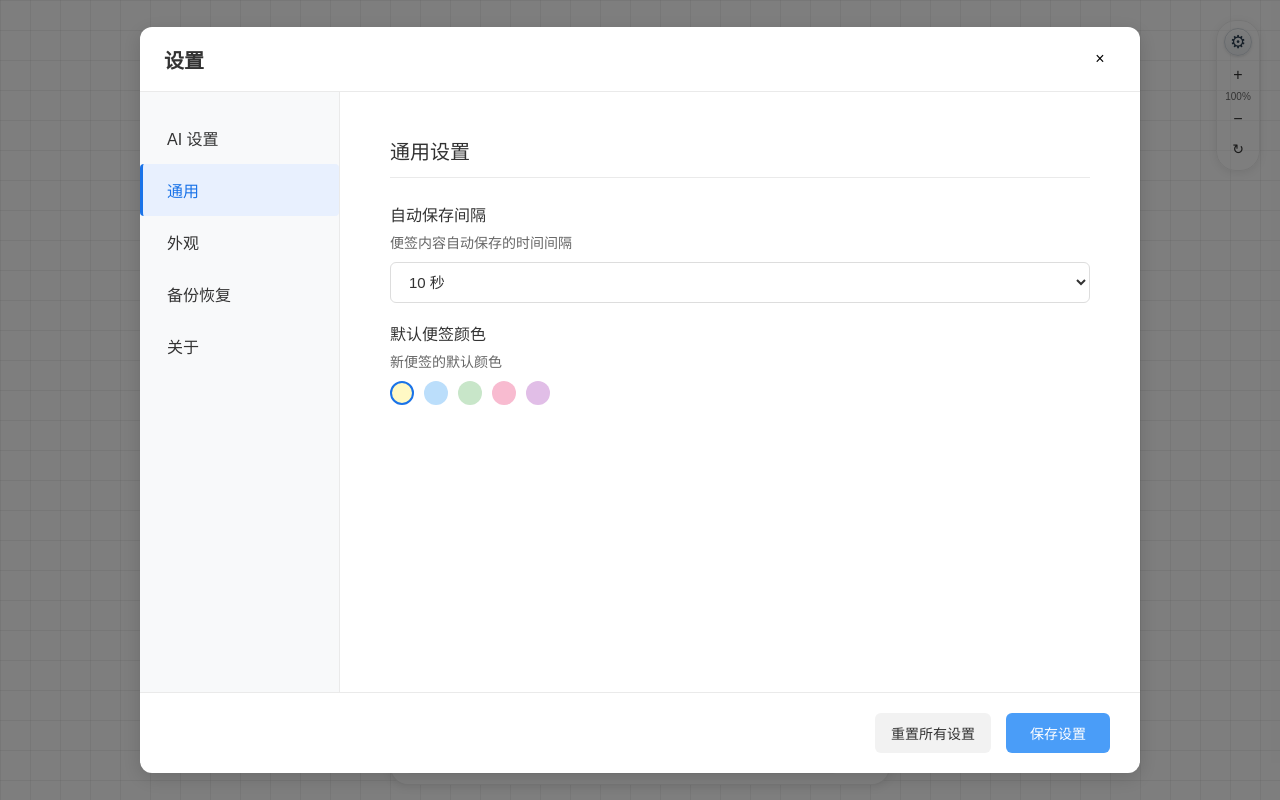
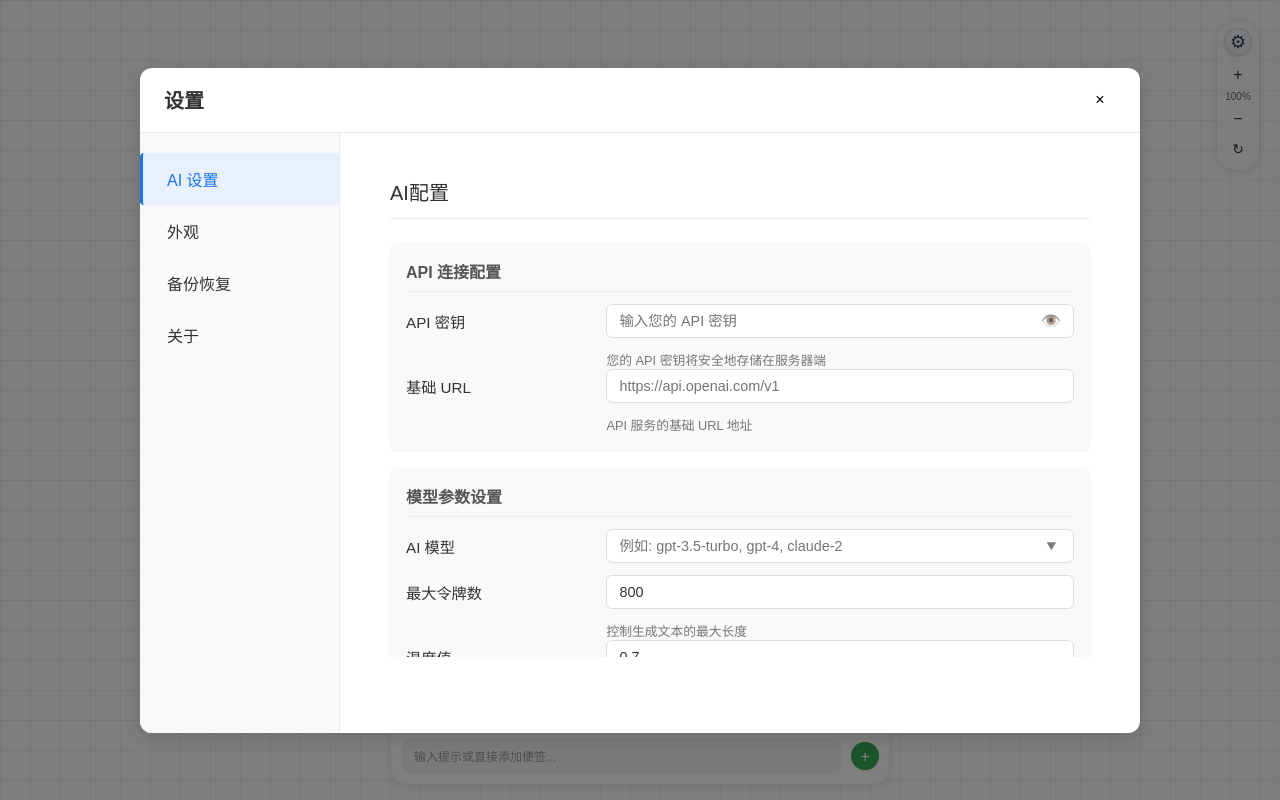
Before and after one commit to duobaobox/002, a website: page public/index.html in a window 1280 px wide. Both pictures are taken after a click on the button "设置". Drawn offline with nearby package versions, Linux system fonts and the light colour scheme; no server answers.

Commit message:
优化设置界面，调整AI设置面板的激活状态，增加保存和重置设置按钮，提升用户交互体验和界面友好性。

```diff
--- a/public/index.html
+++ b/public/index.html
@@ -78,8 +78,7 @@
                 <div class="settings-content">
                     <!-- 左侧导航 -->
                     <div class="settings-nav">
-                        <button class="nav-item" data-tab="ai">AI 设置</button>
-                        <button class="nav-item active" data-tab="general">通用</button>
+                        <button class="nav-item active" data-tab="ai">AI 设置</button>
                         <button class="nav-item" data-tab="appearance">外观</button>
                         <button class="nav-item" data-tab="backup">备份恢复</button>
                         <button class="nav-item" data-tab="about">关于</button>
@@ -87,40 +86,8 @@
 
                     <!-- 右侧设置项 -->
                     <div class="settings-panels">
-                        <!-- 通用设置 -->
-                        <div class="settings-panel active" id="general-panel">
-                            <h3>通用设置</h3>
-                            <div class="setting-item">
-                                <div class="setting-label">
-                                    <label for="auto-save">自动保存间隔</label>
-                                    <span class="setting-description">便签内容自动保存的时间间隔</span>
-                                </div>
-                                <div class="setting-control">
-                                    <select id="auto-save">
-                                        <option value="5000">5 秒</option>
-                                        <option value="10000" selected>10 秒</option>
-                                        <option value="30000">30 秒</option>
-                                        <option value="60000">1 分钟</option>
-                                    </select>
-                                </div>
-                            </div>
-                            <div class="setting-item">
-                                <div class="setting-label">
-                                    <label for="default-color">默认便签颜色</label>
-                                    <span class="setting-description">新便签的默认颜色</span>
-                                </div>
-                                <div class="setting-control color-options">
-                                    <button class="color-option note-yellow active"></button>
-                                    <button class="color-option note-blue"></button>
-                                    <button class="color-option note-green"></button>
-                                    <button class="color-option note-pink"></button>
-                                    <button class="color-option note-purple"></button>
-                                </div>
-                            </div>
-                        </div>
-
                         <!-- AI设置 -->
-                        <div class="settings-panel" id="ai-panel">
+                        <div class="settings-panel active" id="ai-panel">
                             <h3>AI配置</h3>
                             <div class="ai-settings-container">
                                 <div class="ai-settings-group">
@@ -188,6 +155,7 @@
                                     <button id="test-ai-connection" class="ai-test-button">测试 API 连接</button>
                                     <div id="connection-status" class="ai-test-status" style="display: none;"></div>
                                     <button id="clear-ai-settings" class="ai-clear-button">清除 AI 设置</button>
+                                    <button class="save-button">保存设置</button>
                                 </div>
                             </div>
                         </div>
@@ -249,6 +217,11 @@
                                     <input type="file" id="import-file" accept=".json" class="file-input">
                                 </div>
                             </div>
+                            <div class="setting-item">
+                                <div class="setting-control">
+                                    <button class="reset-button">重置所有设置</button>
+                                </div>
+                            </div>
                         </div>
 
                         <!-- 关于 -->
@@ -271,11 +244,6 @@
                         </div>
                     </div>
                 </div>
-
-                <div class="settings-footer">
-                    <button class="reset-button">重置所有设置</button>
-                    <button class="save-button">保存设置</button>
-                </div>
             </div>
         </div>
 
--- a/public/js/app.js
+++ b/public/js/app.js
@@ -519,20 +519,14 @@ class App {
   // 初始化设置弹窗
   initSettingsModal() {
     // 不需要获取设置按钮，因为我们在canvas.js中处理了
-    // const settingsButton = document.getElementById("settings-button"); // 删除这行
     const settingsModal = document.getElementById("settings-modal");
     const closeSettings = document.getElementById("close-settings");
-    const saveButton = document.querySelector(".save-button");
-    const resetButton = document.querySelector(".reset-button");
+    const saveButton = document.querySelector("#ai-panel .save-button"); // 更新选择器
+    const resetButton = document.querySelector("#backup-panel .reset-button"); // 更新选择器
     const navItems = document.querySelectorAll(".nav-item");
     const colorOptions = document.querySelectorAll(".color-option");
     const themeOptions = document.querySelectorAll(".theme-option");
     const rangeInputs = document.querySelectorAll('input[type="range"]');
-
-    // 删除打开设置弹窗的事件监听（现在在canvas.js中处理）
-    // settingsButton.addEventListener("click", () => {
-    //   settingsModal.classList.add("visible");
-    // });
 
     // 关闭设置弹窗
     closeSettings.addEventListener("click", () => {
```
Also changed, not shown: data/notes.json (+33 -3 lines).
